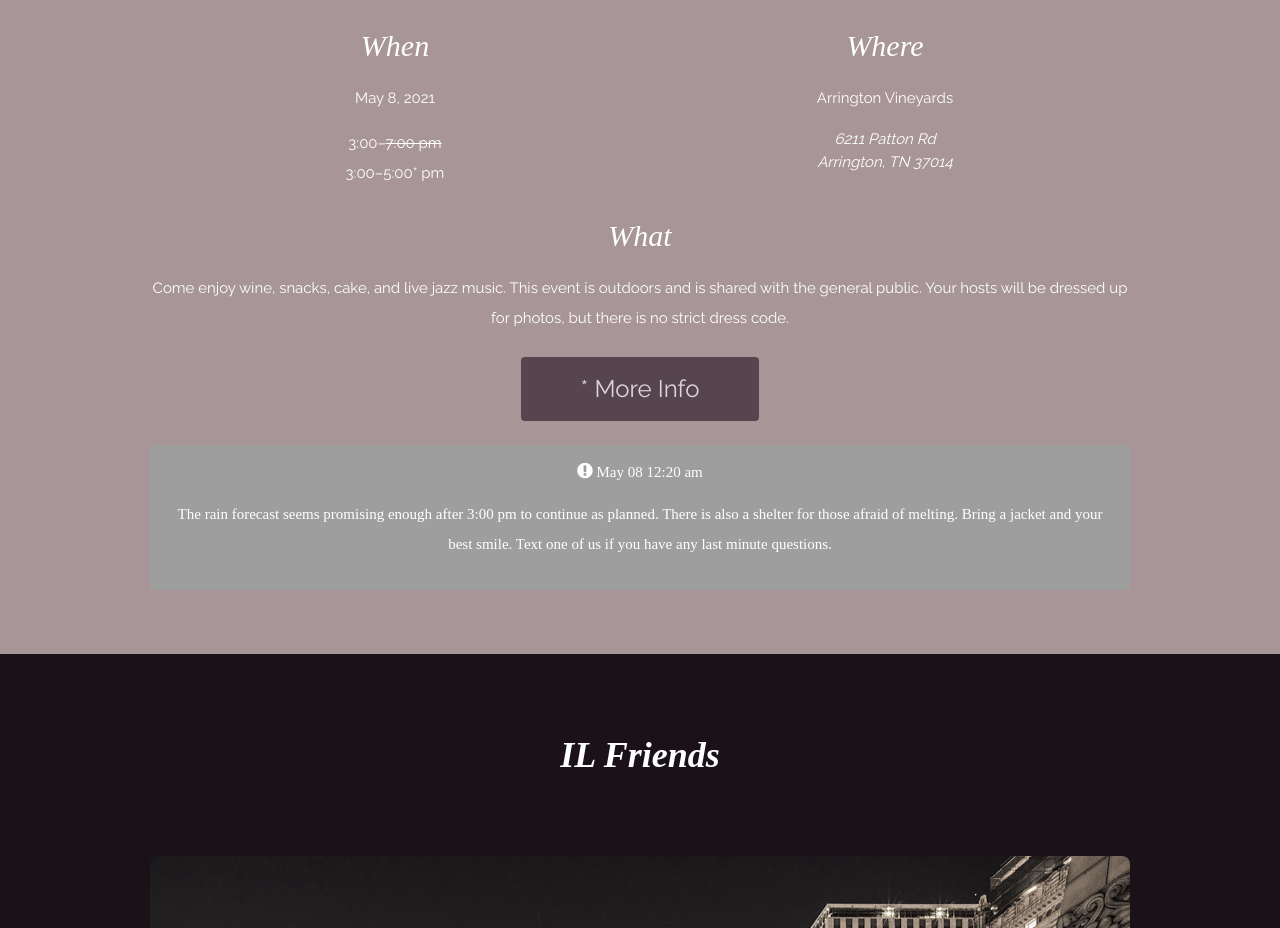
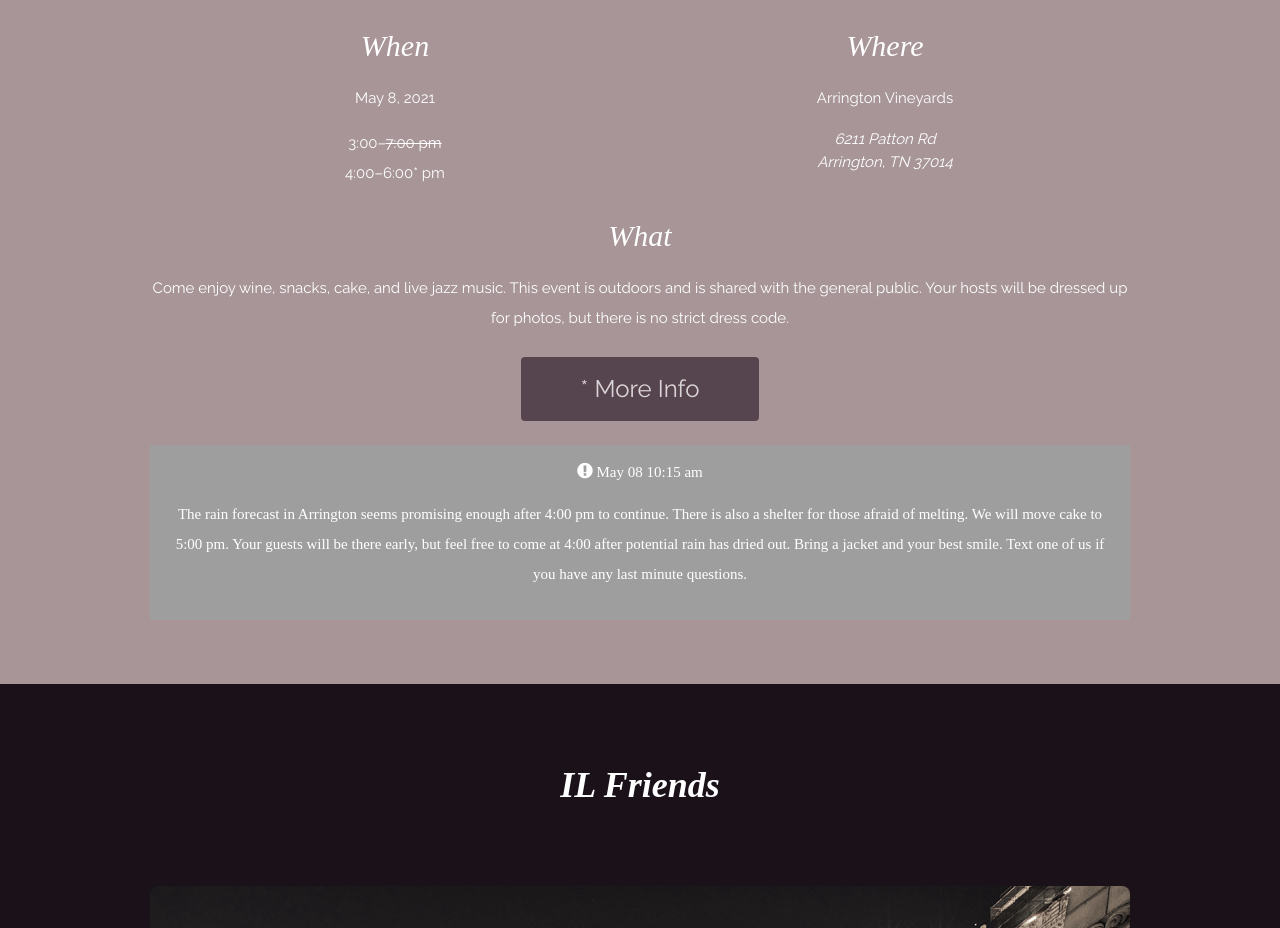
Before and after one commit to davidcurie/davidandanna, a plain HTML site: page details.html in a window 1280 px wide. Shown: the part 1380-2308 px from the top of the page. Drawn offline with Linux system fonts and the light colour scheme; a web font is replaced by a local one.

Commit message:
Rain update #1

```diff
--- a/details.html
+++ b/details.html
@@ -79,7 +79,7 @@
                         <h2>When</h2>
                         <p>May 8, 2021</p>
                         <p>3:00&ndash;<strike>7:00 pm</strike><br/>
-                        3:00&ndash;5:00* pm</p>
+                        4:00&ndash;6:00* pm</p>
                     </div>
                     <div class="w3-half">
                         <h2>Where</h2>
@@ -97,8 +97,8 @@
                 </div>
             </div>
             <div class="w3-content alert">
-                <i class="fa fa-exclamation-circle w3-large"></i> May 08 12:20 am
-                <p>The rain forecast seems promising enough after 3:00 pm to continue as planned. There is also a shelter for those afraid of melting. Bring a jacket and your best smile. Text one of us if you have any last minute questions.</p>
+                <i class="fa fa-exclamation-circle w3-large"></i> May 08 10:15 am
+                <p>The rain forecast in Arrington seems promising enough after 4:00 pm to continue. There is also a shelter for those afraid of melting. We will move cake to 5:00 pm. Your guests will be there early, but feel free to come at 4:00 after potential rain has dried out. Bring a jacket and your best smile. Text one of us if you have any last minute questions.</p>
             </div>
         </div>
 
```
